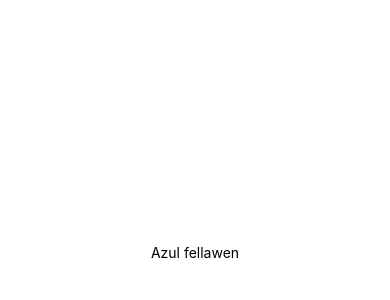
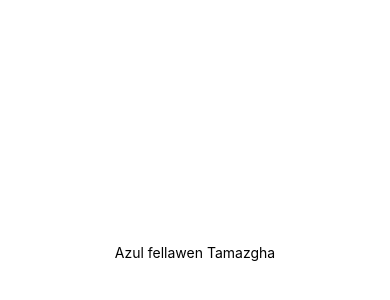
Before and after one commit to pyrhaa/fullStackOpen-part-10, a React Native app in the folder rate-repository-app/: screen / in a window 390 px wide. Shown: the part 170-470 px from the top of the page. Built offline with nearby package versions, Linux system fonts and the light colour scheme.

Commit message:
update packagejson

```diff
--- a/rate-repository-app/App.js
+++ b/rate-repository-app/App.js
@@ -4,7 +4,7 @@ import { StyleSheet, Text, View } from 'react-native';
 export default function App() {
   return (
     <View style={styles.container}>
-      <Text>Azul fellawen</Text>
+      <Text>Azul fellawen Tamazgha</Text>
       <StatusBar style="auto" />
     </View>
   );
```
Also changed, not shown: rate-repository-app/package.json (+8 -8 lines), 1 other file (tests, documents, lock files or other folders).
